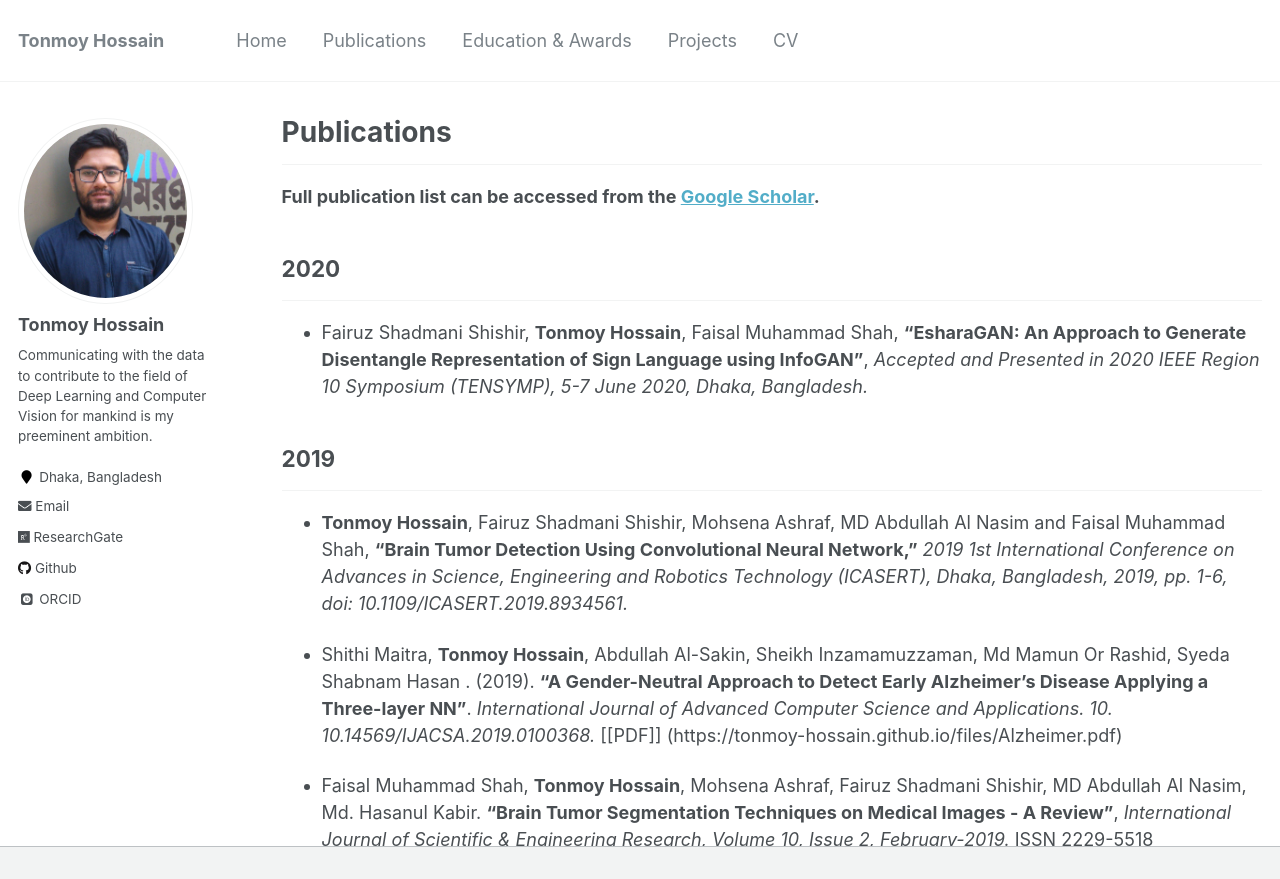
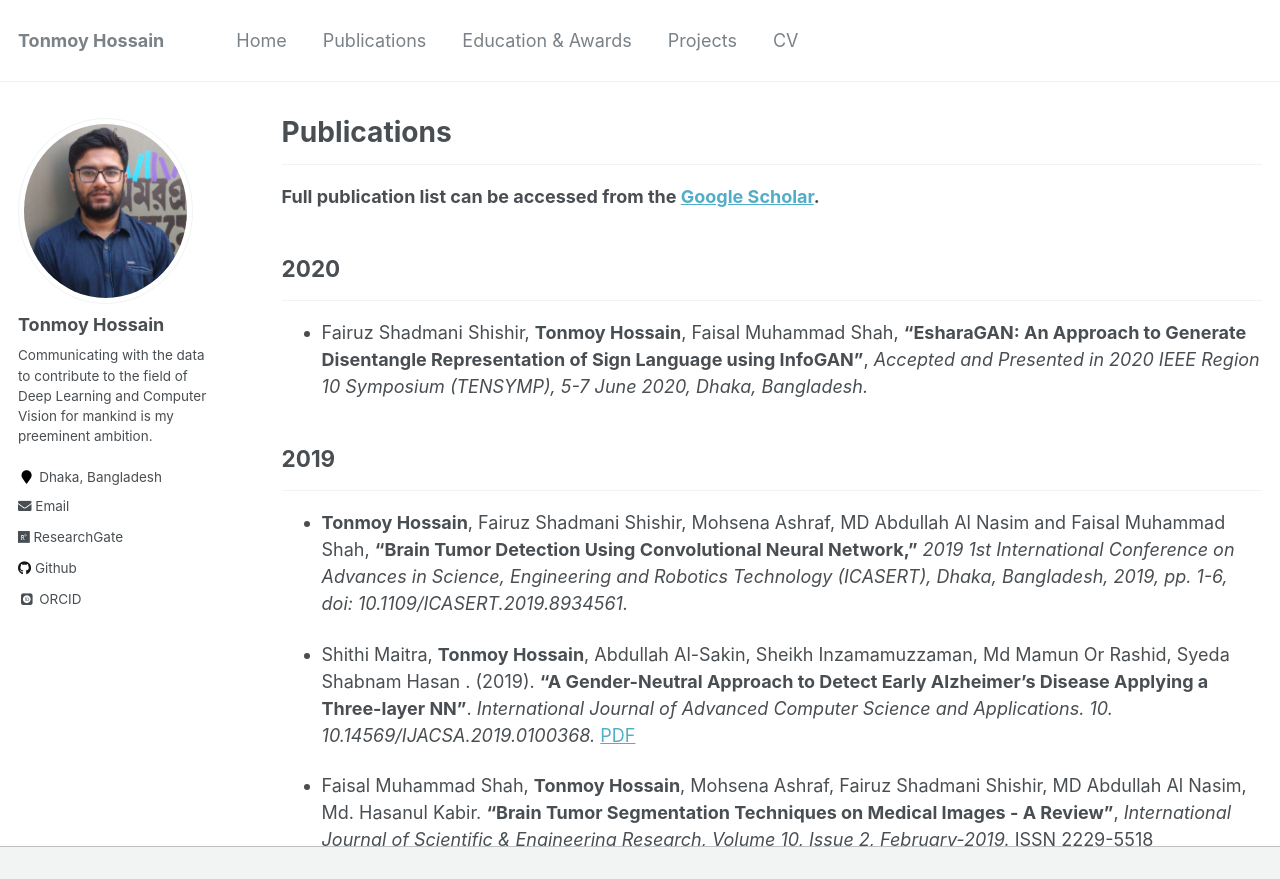
Before and after one commit to shaeekh/shaeekh.github.io, a Jekyll site: the page built from _pages/publications.md, in a window 1280 px wide and 1074 px high, cut to the strip 0-879 px from the top of the window. Built offline with Jekyll 4.4.1, drawn with Linux system fonts in a browser that asks for light colours; some web fonts are replaced.

Commit message:
Update publications.md

```diff
--- a/_pages/publications.md
+++ b/_pages/publications.md
@@ -20,7 +20,7 @@ author_profile: true
 
 * **Tonmoy Hossain**, Fairuz Shadmani Shishir, Mohsena Ashraf, MD Abdullah Al Nasim and Faisal Muhammad Shah, **"Brain Tumor Detection Using Convolutional Neural Network,"** <i>2019 1st International Conference on Advances in Science, Engineering and Robotics Technology (ICASERT), Dhaka, Bangladesh, 2019, pp. 1-6, doi: 10.1109/ICASERT.2019.8934561.</i>
 
-* Shithi Maitra, **Tonmoy Hossain**, Abdullah Al-Sakin, Sheikh Inzamamuzzaman, Md Mamun Or Rashid, Syeda Shabnam Hasan . (2019). **"A Gender-Neutral Approach to Detect Early Alzheimer’s Disease Applying a Three-layer NN"**. <i>International Journal of Advanced Computer Science and Applications. 10. 10.14569/IJACSA.2019.0100368.</i> [[PDF]] (https://tonmoy-hossain.github.io/files/Alzheimer.pdf)
+* Shithi Maitra, **Tonmoy Hossain**, Abdullah Al-Sakin, Sheikh Inzamamuzzaman, Md Mamun Or Rashid, Syeda Shabnam Hasan . (2019). **"A Gender-Neutral Approach to Detect Early Alzheimer’s Disease Applying a Three-layer NN"**. <i>International Journal of Advanced Computer Science and Applications. 10. 10.14569/IJACSA.2019.0100368.</i> [PDF](https://tonmoy-hossain.github.io/files/Alzheimer.pdf)
 
 * Faisal Muhammad Shah, **Tonmoy Hossain**, Mohsena Ashraf, Fairuz Shadmani Shishir, MD Abdullah Al Nasim, Md. Hasanul Kabir. **"Brain Tumor Segmentation Techniques on Medical Images - A Review"**, <i>International Journal of Scientific & Engineering Research, Volume 10, Issue 2, February-2019.</i>
 ISSN 2229-5518
```
